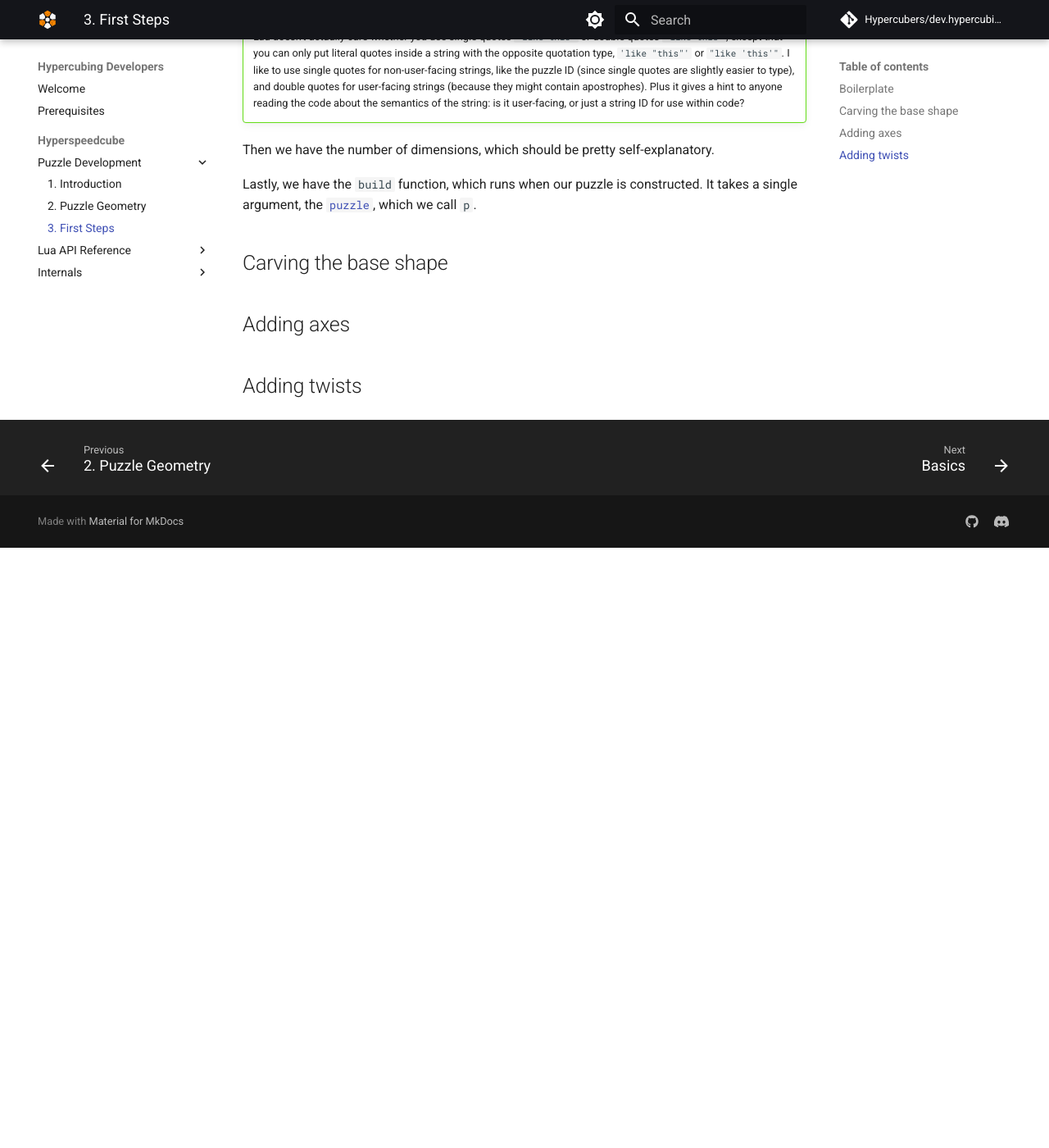
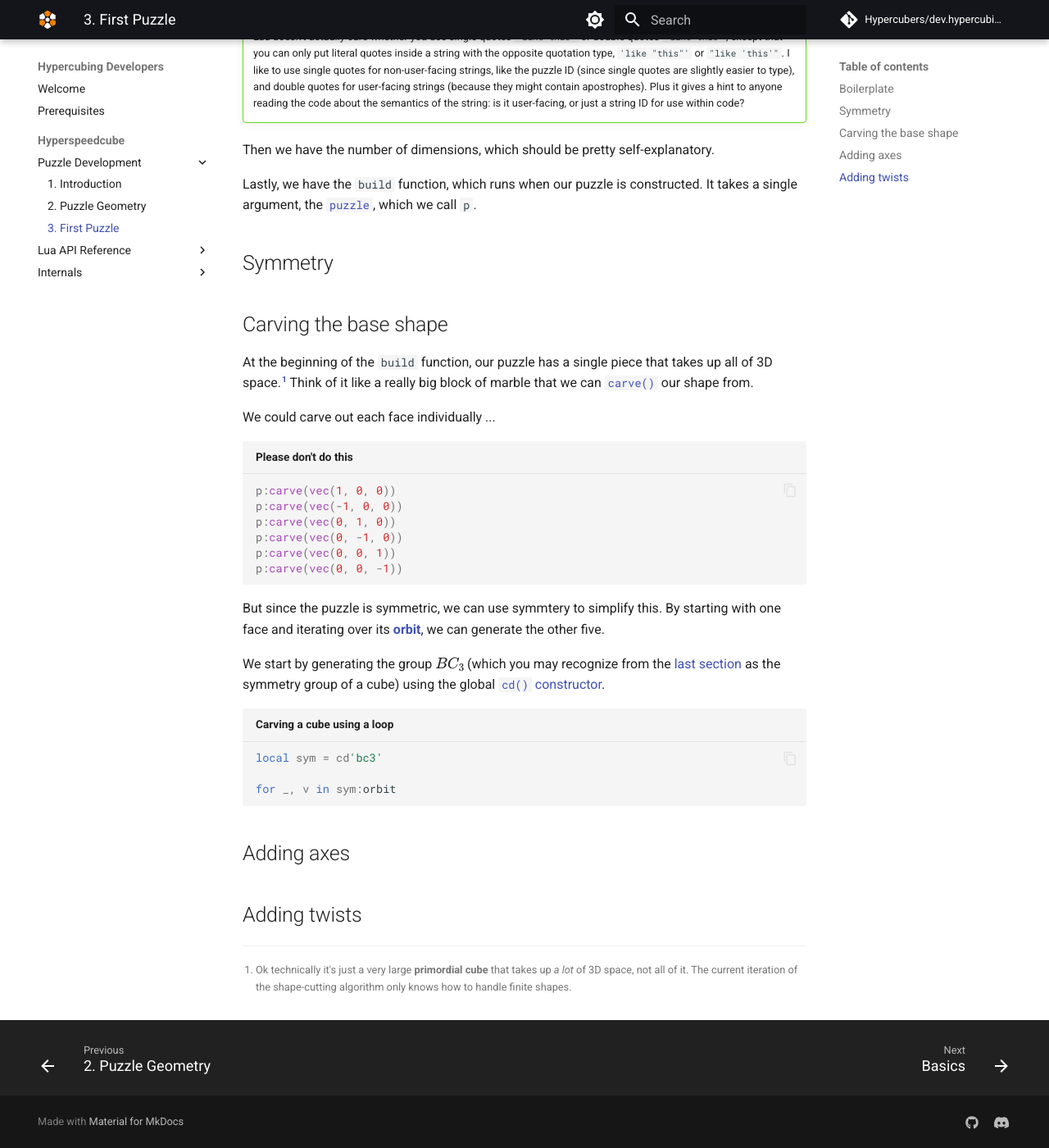
Before and after one commit to Hypercubers/dev.hypercubing.xyz, an MkDocs documentation site: the page built from docs/hsc/puzzle-dev/first-puzzle.md, in a window 1280 px wide and 1400 px high, scrolled down 1316 px. Shown: the whole window at 82% size. Built offline with MkDocs 1.6.1 and Material for MkDocs 9.7.7, drawn with Linux system fonts in a browser that asks for light colours; comment, search, counter and statistics services are not loaded; before the commit the page ends 1984 px from its top, so only the background shows below that.

Commit message:
Misc docs improvements/additions

````diff
--- a/docs/hsc/puzzle-dev/first-puzzle.md
+++ b/docs/hsc/puzzle-dev/first-puzzle.md
@@ -55,7 +55,34 @@ Then we have the number of dimensions, which should be pretty self-explanatory.
 
 Lastly, we have the `build` function, which runs when our puzzle is constructed. It takes a single argument, the [`puzzle`](../lua/puzzle-construction/puzzle.md), which we call `p`.
 
+## Symmetry
+
 ## Carving the base shape
+
+At the beginning of the `build` function, our puzzle has a single piece that takes up all of 3D space.[^primordial-cube] Think of it like a really big block of marble that we can [`carve()`](../lua/puzzle-construction/puzzle.md#puzzlecarve) our shape from.
+
+[^primordial-cube]: Ok technically it's just a very large **primordial cube** that takes up _a lot_ of 3D space, not all of it. The current iteration of the shape-cutting algorithm only knows how to handle finite shapes.
+
+We could carve out each face individually ...
+
+```lua title="Please don't do this"
+p:carve(vec(1, 0, 0))
+p:carve(vec(-1, 0, 0))
+p:carve(vec(0, 1, 0))
+p:carve(vec(0, -1, 0))
+p:carve(vec(0, 0, 1))
+p:carve(vec(0, 0, -1))
+```
+
+But since the puzzle is symmetric, we can use symmtery to simplify this. By starting with one face and iterating over its [**orbit**](https://en.wikipedia.org/wiki/Group_action#Orbits_and_stabilizers), we can generate the other five.
+
+We start by generating the group $BC_3$ (which you may recognize from the [last section](geometry.md#coxeter-group-names) as the symmetry group of a cube) using the global [`cd()` constructor](../lua/geometry/symmetry.md).
+
+```lua title="Carving a cube using a loop"
+local sym = cd'bc3'
+
+for _, v in sym:orbit
+```
 
 ## Adding axes
 
--- a/mkdocs.yml
+++ b/mkdocs.yml
@@ -80,7 +80,7 @@ nav:
     - Puzzle Development:
       - 1. Introduction: hsc/puzzle-dev/index.md
       - 2. Puzzle Geometry: hsc/puzzle-dev/geometry.md
-      - 3. First Steps: hsc/puzzle-dev/first-puzzle.md
+      - 3. First Puzzle: hsc/puzzle-dev/first-puzzle.md
     - Lua API Reference:
       - hsc/lua/basics.md
       - hsc/lua/puzzle-library.md
````
Also changed, not shown: docs/hsc/internals/vga.md (+2 -2 lines), docs/hsc/lua/geometry/symmetry.md (+1 -1 lines), docs/hsc/puzzle-dev/geometry.md (+64 -8 lines).
